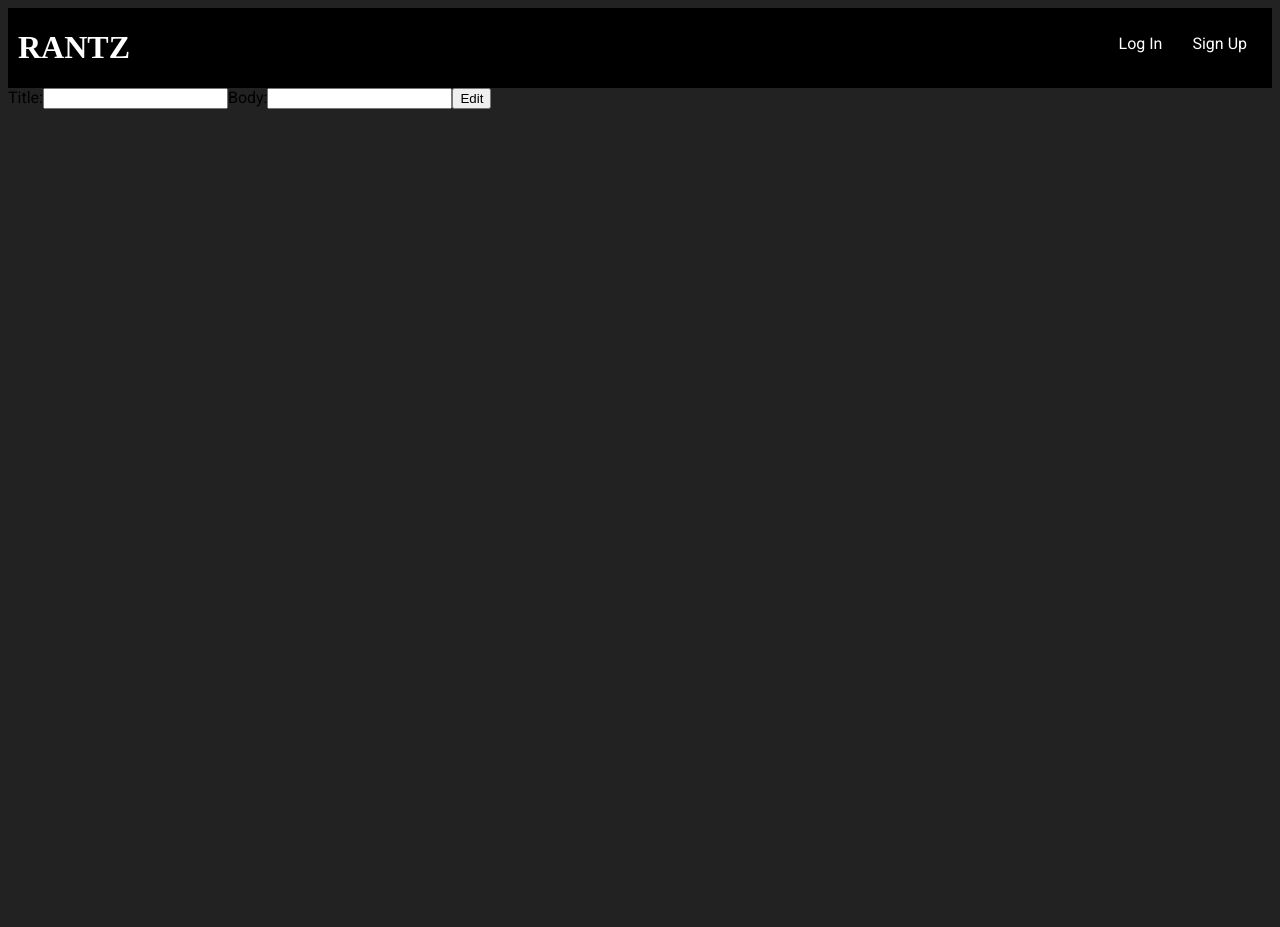
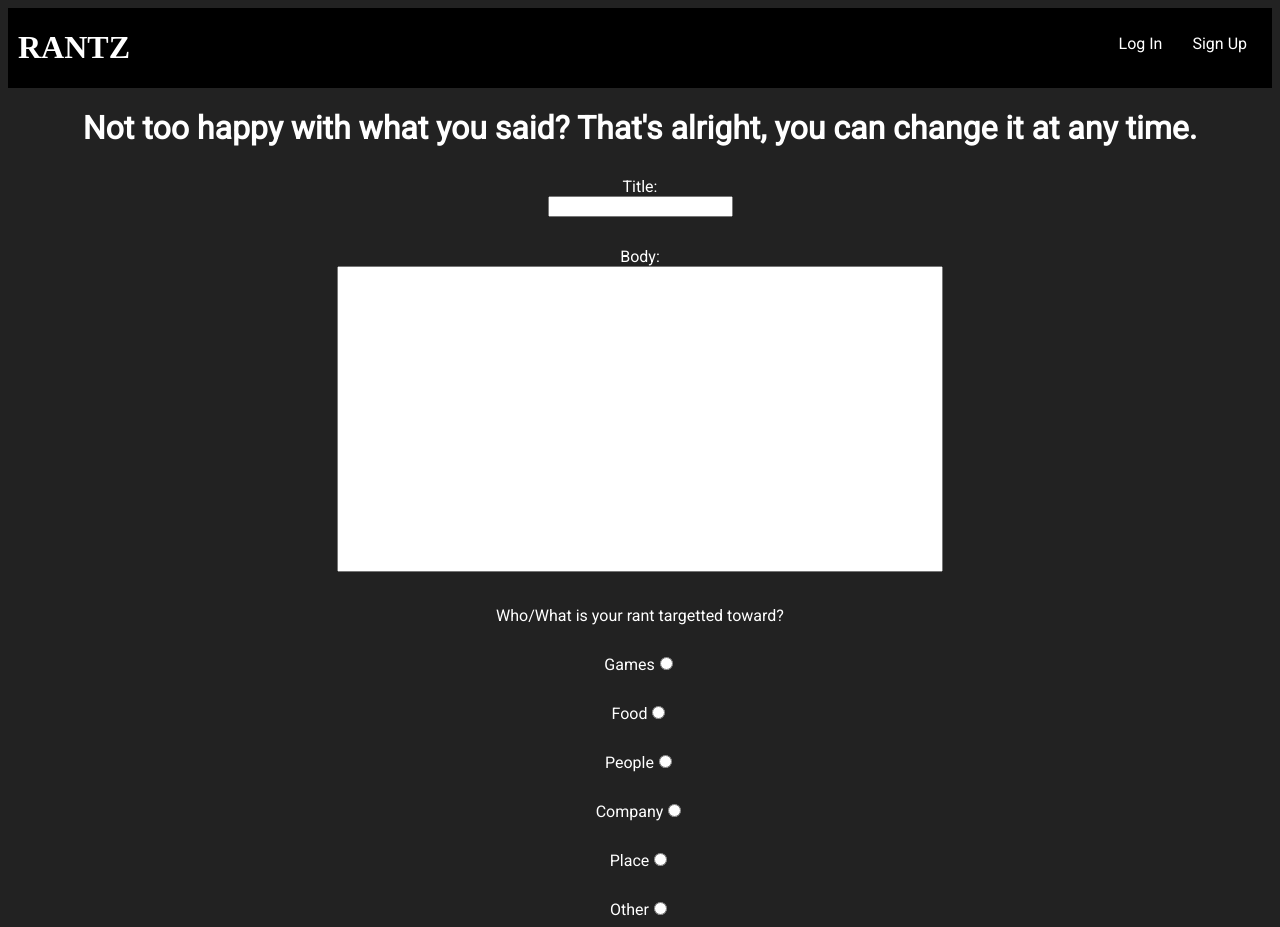
Before and after one commit to JSpewock/Project4-client, a React (Create React App) app: page /p/update/1 in a window 1280 px wide. Shown: the top 927 px of the page. Before the commit the page ends 800 px from the top, so only its background shows below. Built offline with nearby package versions, Linux system fonts and the light colour scheme; no server answers; a web font is replaced by a local one.

Commit message:
styled and fixed the update route

```diff
--- a/src/components/UpdateForm.jsx
+++ b/src/components/UpdateForm.jsx
@@ -13,7 +13,8 @@ export default class UpdateForm extends Component {
       body: '',
       done: false,
       redirectLogin: false,
-      user: {}
+      user: {},
+      topic: ''
     }
     this.handleChange = this.handleChange.bind(this)
     this.handleSubmit = this.handleSubmit.bind(this)
@@ -41,7 +42,8 @@ export default class UpdateForm extends Component {
       this.setState({
         post: data.data,
         title: data.data.post.title,
-        body: data.data.post.body
+        body: data.data.post.body,
+        topic: data.data.post.topic
       })
     }).then(res => {
       //-----------------------------
@@ -104,7 +106,8 @@ export default class UpdateForm extends Component {
       method: "PUT",
       body: JSON.stringify({
         title: this.state.title,
-        body: this.state.body
+        body: this.state.body,
+        topic: this.state.topic
       }),
       headers: {
         'Content-Type': 'application/json',
@@ -123,17 +126,33 @@ export default class UpdateForm extends Component {
     return (
       <div>
         {this.state.done ? (
-          <Redirect to='/u/myposts'/>
+          <Redirect to='/'/>
         ) : this.state.redirectLogin ? (
           <Redirect to='/u/login' />
         ) : (
-          <form onSubmit={this.handleSubmit}>
+          <div className="form-div">
+            <h1>Not too happy with what you said? That's alright, you can change it at any time.</h1>
+          <form onSubmit={this.handleSubmit} className="form" id="update-form">
             <label htmlFor='title'>Title:</label>
             <input name='title' type='text' onChange={this.handleChange} value={this.state.title} />
             <label htmlFor='body'>Body:</label>
-            <input name='body' type='text' onChange={this.handleChange} value={this.state.body} />
-            <input type='submit' value='Edit' />
+            <textarea name='body' type='text' onChange={this.handleChange} value={this.state.body}></textarea>
+            <label>Who/What is your rant targetted toward?</label>
+              <label htmlFor="games" className="radio-button">Games</label>
+              <input type="radio" name="topic" value="games" onChange={this.handleChange} checked={this.state.topic === 'games' ? true : false}/><br></br>
+              <label htmlFor="food" className="radio-button">Food</label>
+              <input type="radio" name="topic" value="food" onChange={this.handleChange} checked={this.state.topic === 'food' ? true : false}/><br></br>
+              <label htmlFor="people" className="radio-button">People</label>
+              <input type="radio" name="topic" value="people" onChange={this.handleChange} checked={this.state.topic === 'people' ? true : false}/><br></br>
+              <label htmlFor="company" className="radio-button">Company</label>
+              <input type="radio" name="topic" value="company" onChange={this.handleChange} checked={this.state.topic === 'company' ? true : false}/><br></br>
+              <label htmlFor="place" className="radio-button">Place</label>
+              <input type="radio" name="topic" value="place" onChange={this.handleChange} checked={this.state.topic === 'place' ? true : false}/><br></br>
+              <label htmlFor="other" className="radio-button">Other</label>
+              <input type="radio" name="topic" value="other" onChange={this.handleChange} checked={this.state.topic === 'other' ? true : false}/><br></br>
+            <input type='submit' value='Edit' className="submit-button" />
           </form>
+          </div>
         )}
       </div>
     )
```
Also changed, not shown: 1 other file (tests, documents, lock files or other folders).
